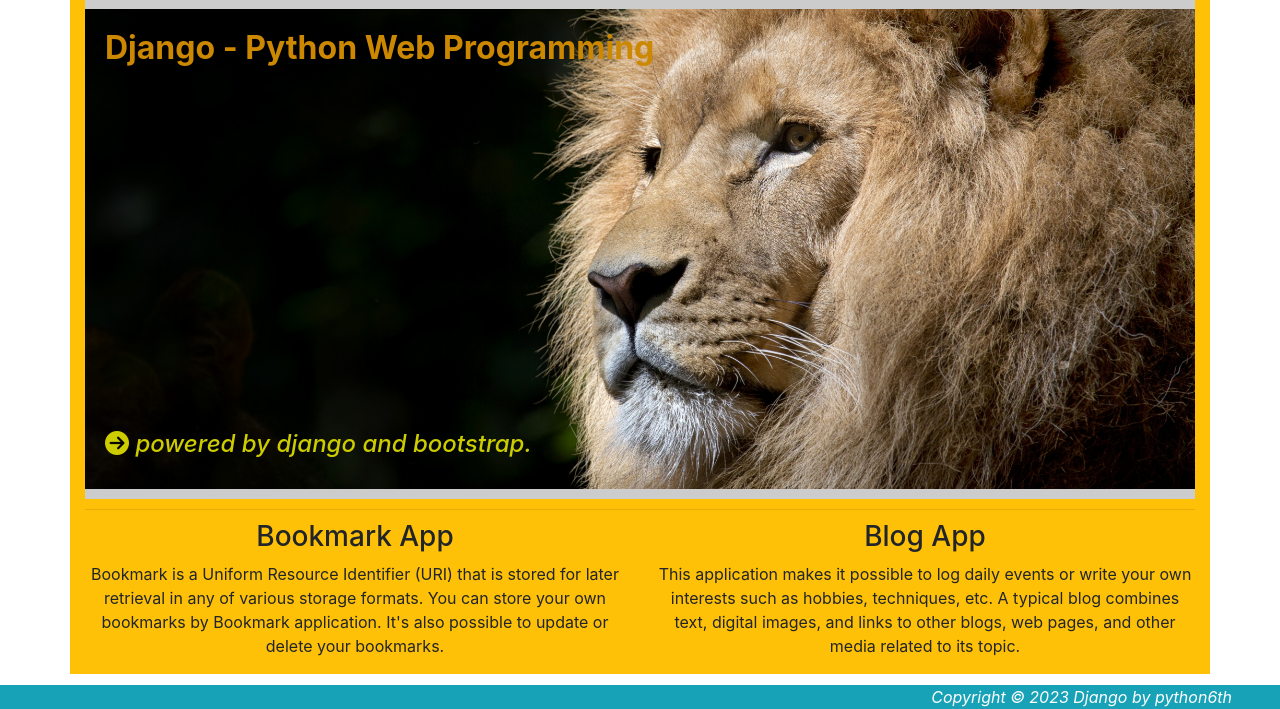
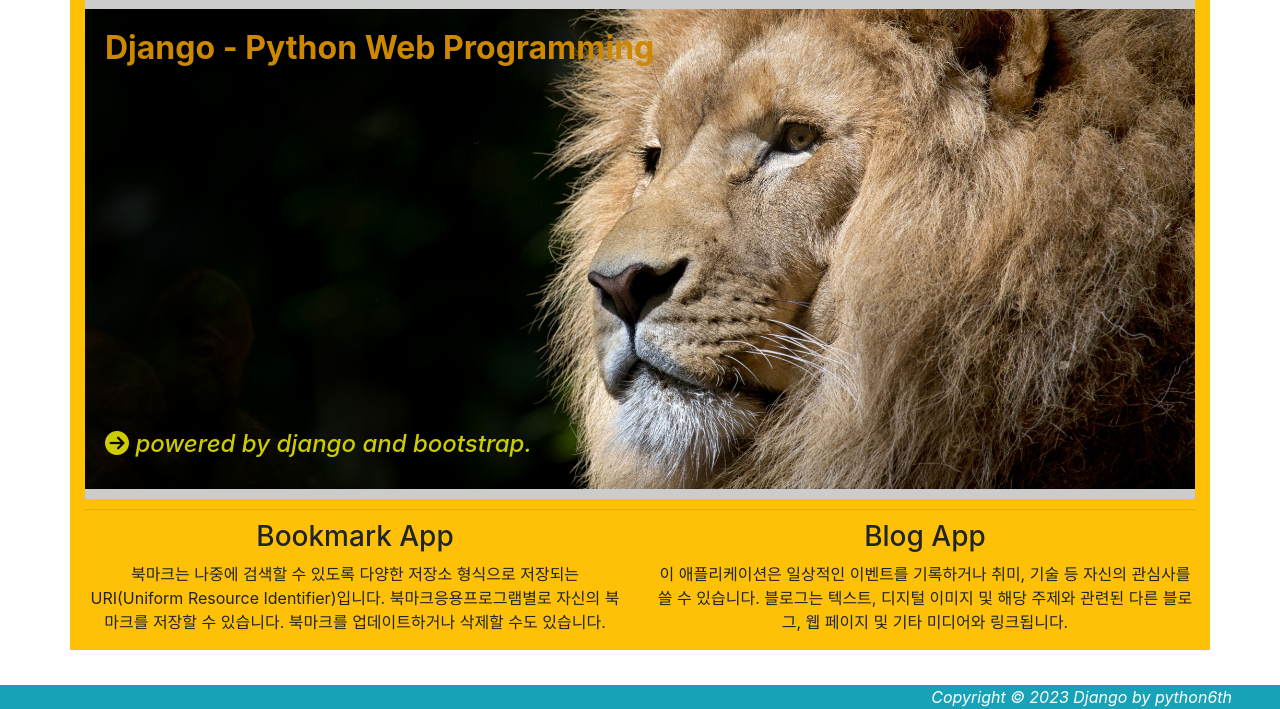
Before and after one commit to bainaryho/Django, a Django app: page / in a window 1280 px wide. Shown: the part 91-800 px from the top of the page. Run offline with Django 4.2, Linux system fonts and the light colour scheme; some libraries are stand-ins or nearby versions.

Commit message:
ADD bookmark_change_list.html

```diff
--- a/mysite/urls.py
+++ b/mysite/urls.py
@@ -36,6 +36,6 @@ urlpatterns = [
     #bookmark urls로 이동
     #path('bookmark/', BookmarkLV.as_view(), name='index'),
     #path('bookmark/<int:pk>/', BookmarkDV.as_view(), name='detail'),
-    #bookmark urls include
+    #bookmark urls include. include로 변경해서 쓰자!
     path('bookmark/', include('bookmark.urls')),
 ] + static(settings.MEDIA_URL, document_root=settings.MEDIA_ROOT)
--- a/templates/home.html
+++ b/templates/home.html
@@ -42,17 +42,17 @@
     <div class="row text-center">
         <div class="col-sm-6">
             <h3>Bookmark App</h3>
-            <p>Bookmark is a Uniform Resource Identifier (URI)
-                that is stored for later retrieval in any of various storage formats.
-                You can store your own bookmarks by Bookmark application.
-                It's also possible to update or delete your bookmarks.</p>
+            <p>북마크는 나중에 검색할 수 있도록 다양한 저장소 형식으로
+                저장되는 URI(Uniform Resource Identifier)입니다.
+                북마크응용프로그램별로 자신의 북마크를 저장할 수 있습니다.
+                북마크를 업데이트하거나 삭제할 수도 있습니다.</p>
         </div>
         <div class="col-sm-6">
             <h3>Blog App</h3>
-            <p>This application makes it possible to log daily events or write your own interests
-                such as hobbies, techniques, etc.
-                A typical blog combines text, digital images, and links to other blogs, web pages,
-                and other media related to its topic.</p>
+            <p>이 애플리케이션은 일상적인 이벤트를 기록하거나 취미,
+                기술 등 자신의 관심사를 쓸 수 있습니다.
+                블로그는 텍스트, 디지털 이미지 및 해당 주제와 관련된
+                다른 블로그, 웹 페이지 및 기타 미디어와 링크됩니다.</p>
         </div>
     </div>
 {% endblock %}
```
Also changed, not shown: bookmark/templates/bookmark/bookmark_change_list.html (added, +30 -0 lines).
